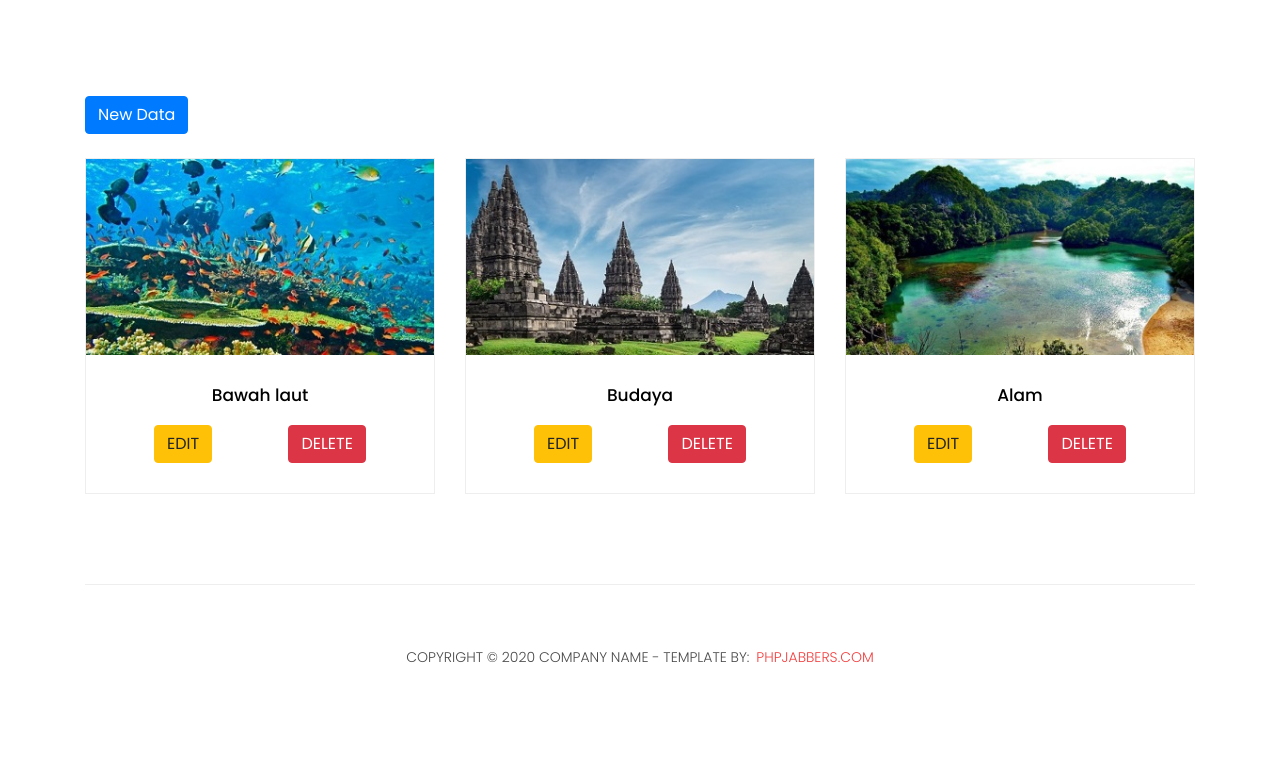
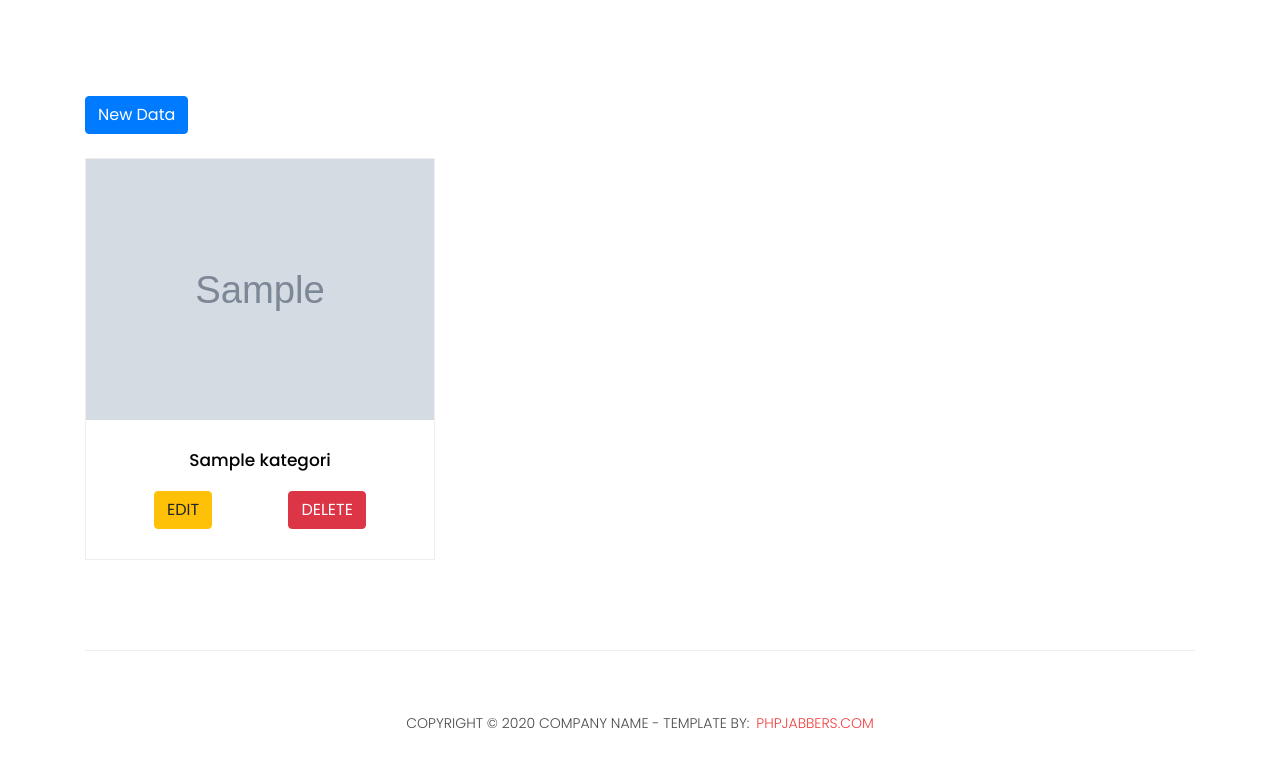
Before and after one commit to Azraqisy123/FinalProject_TravellingWeb, a PHP site: page /crud_categories.php in a window 1280 px wide. Shown: the part 418-1182 px from the top of the page. Before the commit the page ends 1081 px from the top, so only its background shows below. Run offline with PHP 8.4, Linux system fonts and the light colour scheme; tables that the repository leaves empty or names only in its code hold one stand-in row (values such as "Sample post"); grey boxes marked "Sample" are stand-in pictures.

Commit message:
Update CRUD Kategori

```diff
--- a/add_categories.php
+++ b/add_categories.php
@@ -95,15 +95,15 @@
                     </div>
                     <!-- /.card-header -->
                     <!-- form start -->
-                    <form action="" method="post" enctype="multipart/form-data">
+                    <form action="backend/proses_add_categories.php" method="post" enctype="multipart/form-data">
                         <div class="card-body">
                             <div class="form-group">
                                 <label>Nama Kategori</label>
-                                <input type="text" class="form-control" name="">
+                                <input type="text" class="form-control" name="nama_kategori">
                             </div>
                             <div class="form-group">
                                 <label>Foto</label>
-                                <input class="form-control" type="file" name="">
+                                <input class="form-control" type="file" name="foto_kategori">
                             </div>
                         </div>
                         <!-- /.card-body -->
--- a/crud_categories.php
+++ b/crud_categories.php
@@ -1,3 +1,9 @@
+<?php
+include "connection.php";
+$categorie = mysqli_query($connection, "SELECT * FROM kategori");
+?>
+
+
 <!DOCTYPE html>
 <html lang="en">
 
@@ -102,44 +108,25 @@
         <div class="container">
             <a class="btn btn-primary mb-4" href="add_categories.php">New Data</a>
             <div class="row">
+                <!-- Looping Data from Database Start -->
+                <?php
+                foreach ($categorie as $kategori) {
+                ?>
                 <div class="col-md-4">
                     <div class="product-item">
-                        <img src="assets/images/categories-bawah-laut.jpg" alt="">
+                        <img src="assets/images/kategori/<?php echo $kategori['foto_kategori'] ?>" alt="">
                         <div class="down-content">
-                            <h4 class="text-center text-black">Bawah laut</h4>
+                            <h4 class="text-center text-black"><?php echo $kategori['nama_kategori'] ?></h4>
                             <div class="product-action d-flex justify-content-around">
-                                <a class="btn btn-warning" href="edit_categories.php">EDIT</a>
-                                <a class="btn btn-danger" href="" onclick="return confirm('Are you sure you want to delete this item?');">DELETE</a>
+                                <a class="btn btn-warning" href="edit_categories.php?id=<?php echo $kategori["id_kategori"] ?>">EDIT</a>
+                                <a class="btn btn-danger" href="backend/proses_delete_categories.php?id=<?php echo $kategori["id_kategori"] ?>" onclick="return confirm('Are you sure you want to delete this item?');">DELETE</a>
                             </div>
                         </div>
                     </div>
                 </div>
+                <?php } ?>
+                <!-- Looping Data from Database End -->
 
-                <div class="col-md-4">
-                    <div class="product-item">
-                        <img src="assets/images/categories-budaya.jpg" alt="">
-                        <div class="down-content">
-                            <h4 class="text-center text-black">Budaya</h4>
-                            <div class="product-action d-flex justify-content-around">
-                                <a class="btn btn-warning" href="edit_categories.php">EDIT</a>
-                                <a class="btn btn-danger" href="" onclick="return confirm('Are you sure you want to delete this item?');">DELETE</a>
-                            </div>
-                        </div>
-                    </div>
-                </div>
-
-                <div class="col-md-4">
-                    <div class="product-item">
-                        <img src="assets/images/categories-alam.jpg" alt="">
-                        <div class="down-content">
-                            <h4 class="text-center text-black">Alam</h4>
-                            <div class="product-action d-flex justify-content-around">
-                                <a class="btn btn-warning" href="edit_categories.php">EDIT</a>
-                                <a class="btn btn-danger" href="" onclick="return confirm('Are you sure you want to delete this item?');">DELETE</a>
-                            </div>
-                        </div>
-                    </div>
-                </div>
 
                 <!-- <div class="col-md-12">
                     <ul class="pages">
--- a/testimonials.php
+++ b/testimonials.php
@@ -111,7 +111,7 @@ $komentar = mysqli_query($connection, "SELECT komentar.*, user.nama_user, wisata
       <div class="row row-cols-xl-3 row-cols-md-4 row-cols-sm-6 g-4 text-center justify-content-center mx-5 my-3">
         <a href="#all" style="text-decoration: none; color:black;" class="col-xl-3 col-md-4 col-sm-6">
           <div class="card shadow py-3">
-            <img src="assets/images/categories-all.jpg" class="card-img-top mx-auto" alt="..." style="width:100%">
+            <img src="assets/images/kategori/categories-all.jpg" class="card-img-top mx-auto" alt="..." style="width:100%">
             <div class="card-body">
               <h5 class="card-title">All</h5>
             </div>
@@ -120,7 +120,7 @@ $komentar = mysqli_query($connection, "SELECT komentar.*, user.nama_user, wisata
         <?php foreach ($kategori as $key => $value) { ?>
           <a href="#<?php echo $value['id_kategori'] ?>" style="text-decoration: none; color:black;" class="col-xl-3 col-md-4 col-sm-6">
             <div class="card shadow py-3">
-              <img src="assets/images/<?php echo $value['foto_kategori'] ?>" class="card-img-top mx-auto" alt="..." style="width:100%">
+              <img src="assets/images/kategori/<?php echo $value['foto_kategori'] ?>" class="card-img-top mx-auto" alt="..." style="width:100%">
               <div class="card-body">
                 <h5 class="card-title">Wisata <?php echo $value['nama_kategori'] ?></h5>
               </div>
```
Also changed, not shown: backend/proses_add_categories.php (added, +16 -0 lines), backend/proses_delete_categories.php (added, +9 -0 lines), backend/proses_edit_categories.php (added, +13 -0 lines), edit_categories.php (+14 -3 lines), assets/images/all.jpg (deleted), assets/images/kategori/categories-alam.jpg (renamed from assets/images/categories-alam.jpg), assets/images/kategori/categories-all.jpg (renamed from assets/images/categories-all.jpg), assets/images/kategori/categories-bawah-laut.jpg (renamed from assets/images/categories-bawah-laut.jpg), assets/images/kategori/categories-budaya.jpg (renamed from assets/images/categories-budaya.jpg), assets/images/kategori/categories-kebun-binatang.jpg (added).
